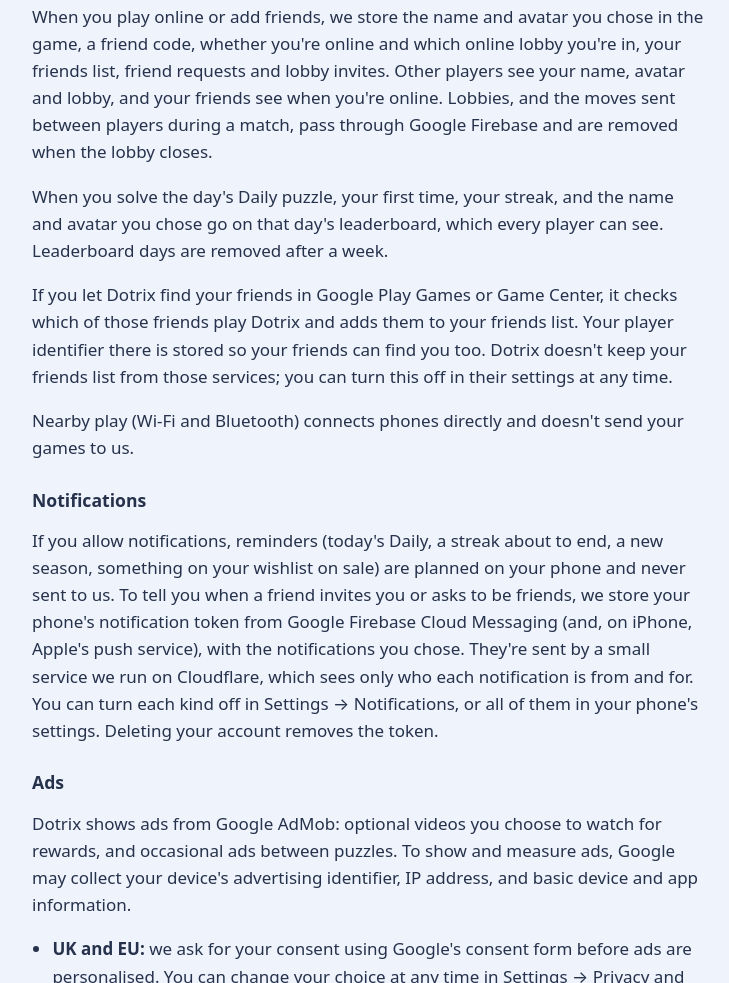
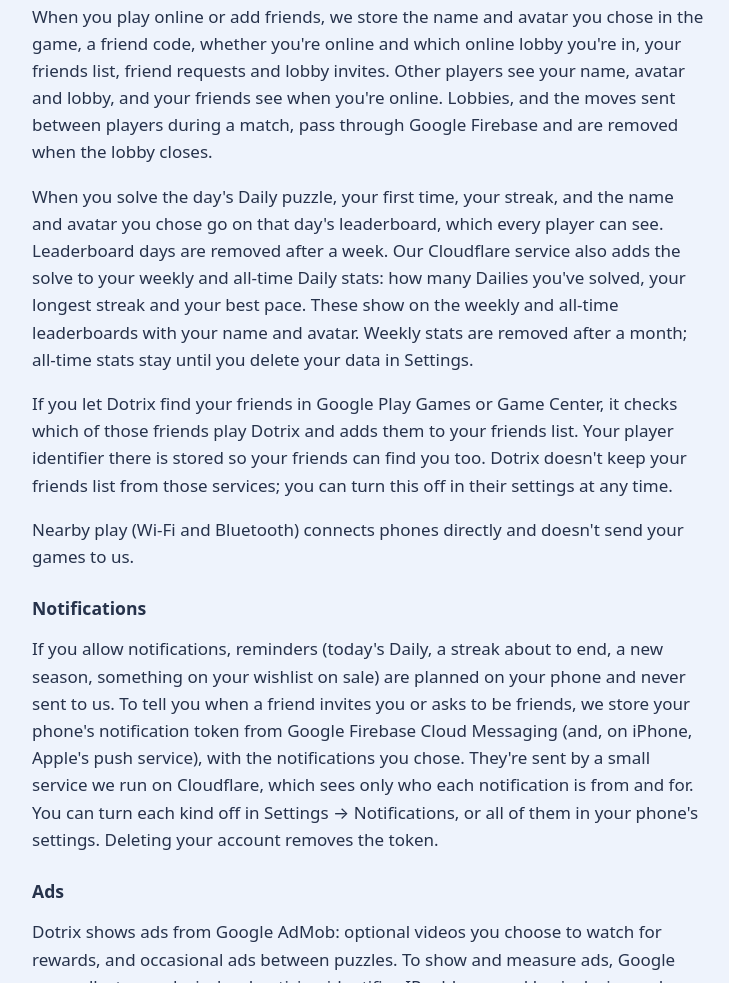
Before and after one commit to lucentgames/lucentgames.github.io, a plain HTML site: page privacy.html in a window 1280 px wide. Shown: the part 896-1879 px from the top of the page, without its empty margins (272-1001 px from the left). Drawn offline with Linux system fonts and the light colour scheme.

Commit message:
Update the site

```diff
--- a/privacy.html
+++ b/privacy.html
@@ -47,7 +47,12 @@ online. Lobbies, and the moves sent between players during a match, pass
 through Google Firebase and are removed when the lobby closes.</p>
 <p>When you solve the day's Daily puzzle, your first time, your streak, and
 the name and avatar you chose go on that day's leaderboard, which every
-player can see. Leaderboard days are removed after a week.</p>
+player can see. Leaderboard days are removed after a week. Our Cloudflare
+service also adds the solve to your weekly and all-time Daily stats: how
+many Dailies you've solved, your longest streak and your best pace. These
+show on the weekly and all-time leaderboards with your name and avatar.
+Weekly stats are removed after a month; all-time stats stay until you
+delete your data in Settings.</p>
 <p>If you let Dotrix find your friends in Google Play Games or Game Center,
 it checks which of those friends play Dotrix and adds them to your friends
 list. Your player identifier there is stored so your friends can find you
```
